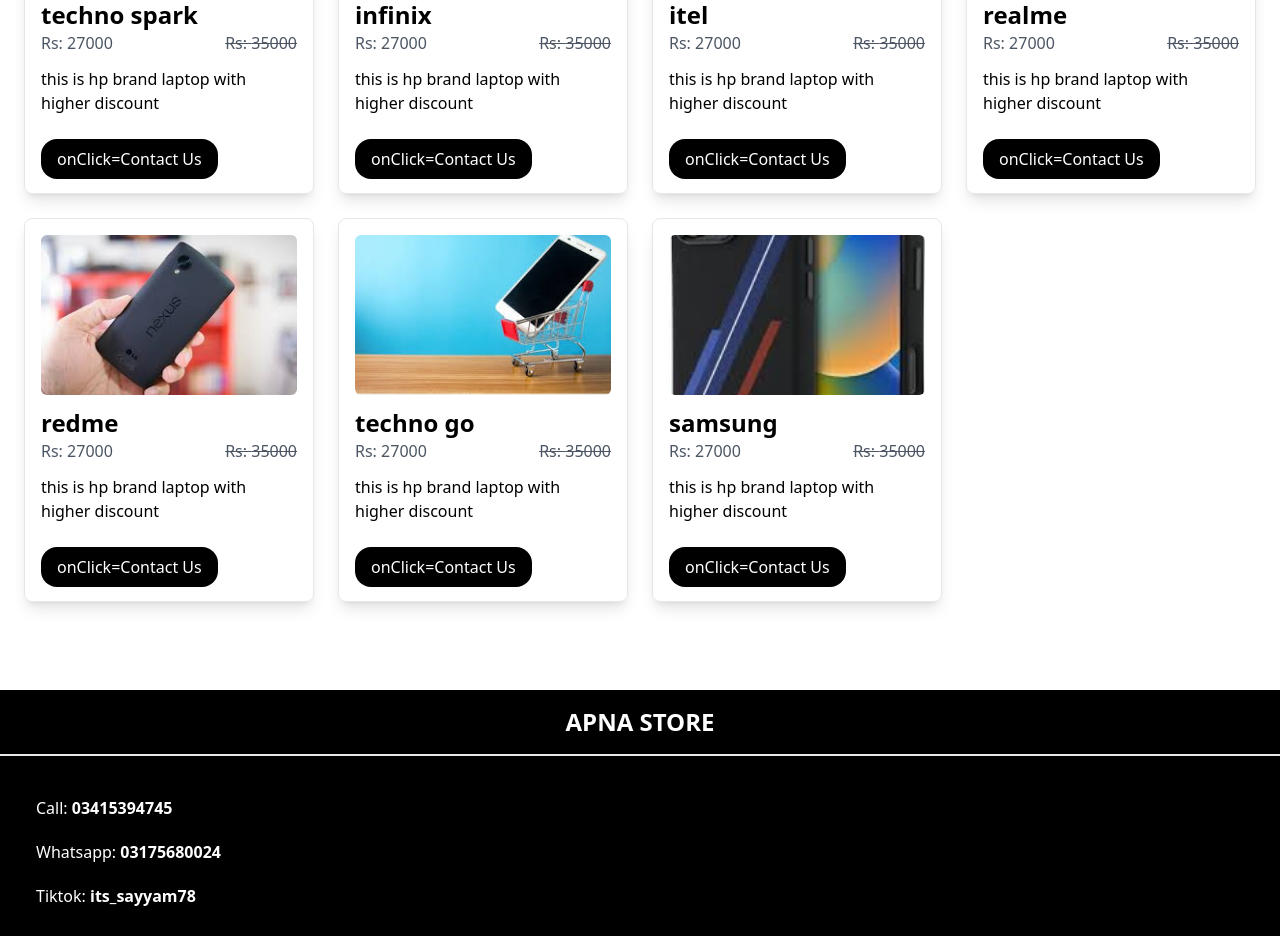
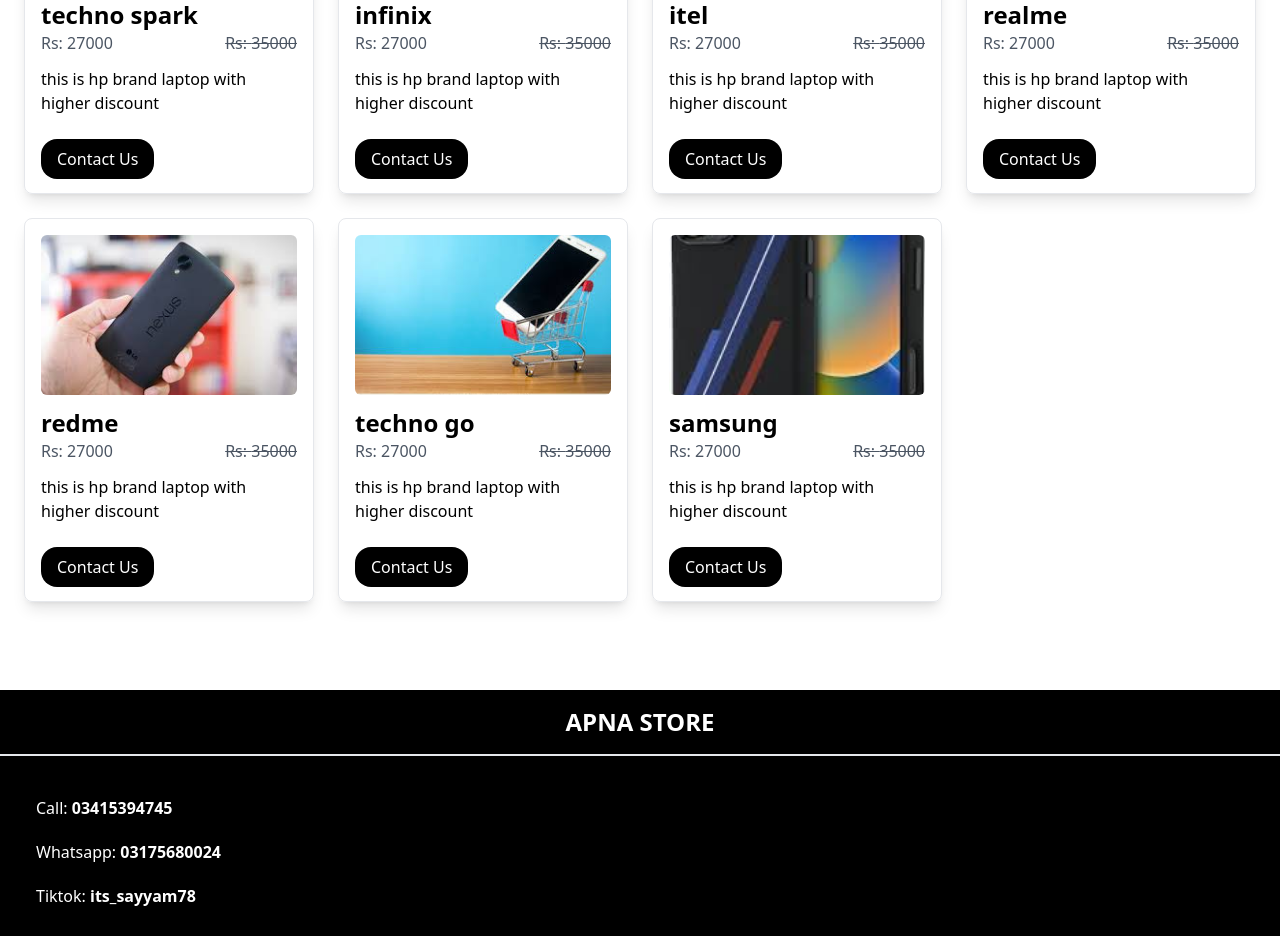
Before and after one commit to sayyamnazir78/Apnastore, a React (Vite) app: page / in a window 1280 px wide. Shown: the part 1700-2636 px from the top of the page. Built offline with nearby package versions, Linux system fonts and the light colour scheme.

Commit message:
Updated SEO meta tags and favicon

```diff
--- a/src/components/Moblile.jsx
+++ b/src/components/Moblile.jsx
@@ -37,11 +37,11 @@
           <p className='py-3'>{item.description}</p>
 
 
-          <button className="bg-black text-white px-4 py-2 rounded-2xl mt-3"> onClick={() =>
+          <button className="bg-black text-white px-4 py-2 rounded-2xl mt-3" onClick={() =>
     window.open(
       'https://wa.me/923415394745?text=Hello%20I%20am%20interested%20in%20your%20products',
       '_blank'
-    )}
+    )}>
             Contact Us
           </button>
         </div>
```
